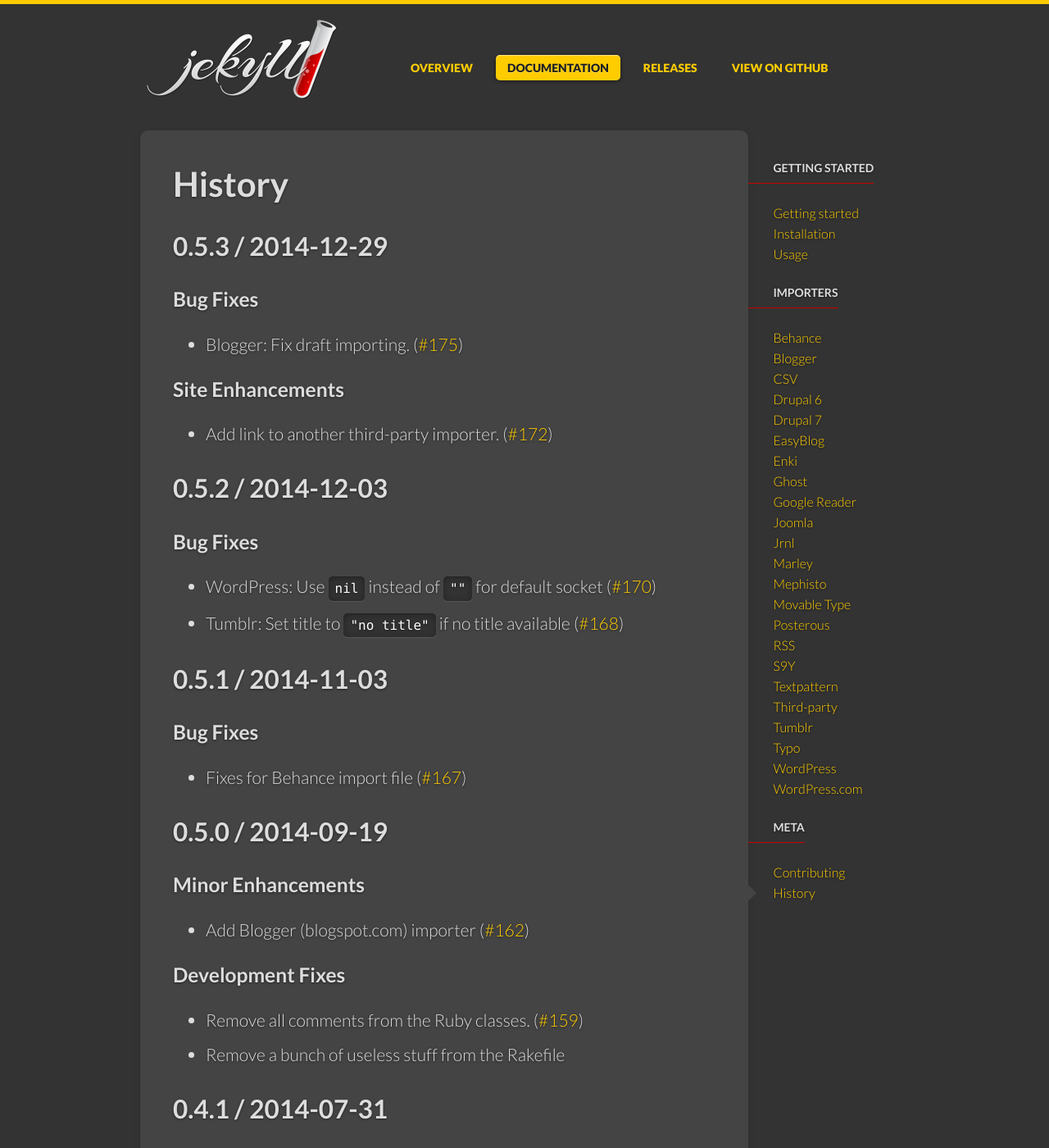
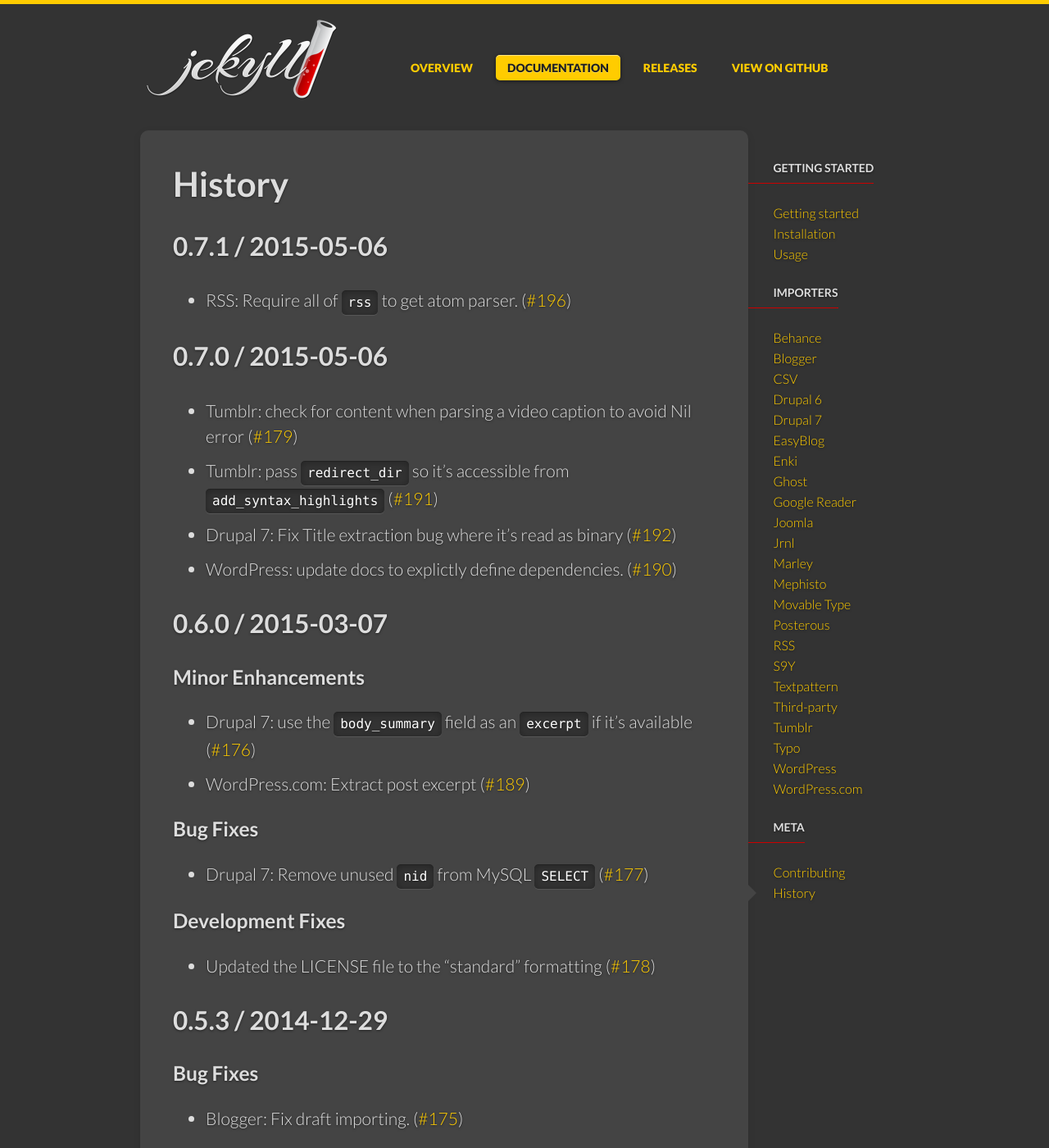
Before and after one commit to jekyll/jekyll-import, a Jekyll site: the page built from site/_docs/history.md, in a window 1280 px wide and 1400 px high. Shown: the whole window at 82% size. Built offline with Jekyll 4.4.1, drawn with Linux system fonts in a browser that asks for light colours; some web fonts are replaced.

Commit message:
Updated generated history.md file in the site.

```diff
--- a/site/_docs/history.md
+++ b/site/_docs/history.md
@@ -4,6 +4,32 @@
 permalink: "/docs/history/"
 prev_section: contributing
 ---
+
+## 0.7.1 / 2015-05-06
+
+- RSS: Require all of `rss` to get atom parser. ([#196]({{ site.repository }}/issues/196))
+
+## 0.7.0 / 2015-05-06
+
+- Tumblr: check for content when parsing a video caption to avoid Nil error ([#179]({{ site.repository }}/issues/179))
+- Tumblr: pass `redirect_dir` so it's accessible from `add_syntax_highlights` ([#191]({{ site.repository }}/issues/191))
+- Drupal 7: Fix Title extraction bug where it's read as binary ([#192]({{ site.repository }}/issues/192))
+- WordPress: update docs to explictly define dependencies. ([#190]({{ site.repository }}/issues/190))
+
+## 0.6.0 / 2015-03-07
+
+### Minor Enhancements
+
+- Drupal 7: use the `body_summary` field as an `excerpt` if it's available ([#176]({{ site.repository }}/issues/176))
+- WordPress.com: Extract post excerpt ([#189]({{ site.repository }}/issues/189))
+
+### Bug Fixes
+
+- Drupal 7: Remove unused `nid` from MySQL `SELECT` ([#177]({{ site.repository }}/issues/177))
+
+### Development Fixes
+
+- Updated the LICENSE file to the "standard" formatting ([#178]({{ site.repository }}/issues/178))
 
 ## 0.5.3 / 2014-12-29
 
```
